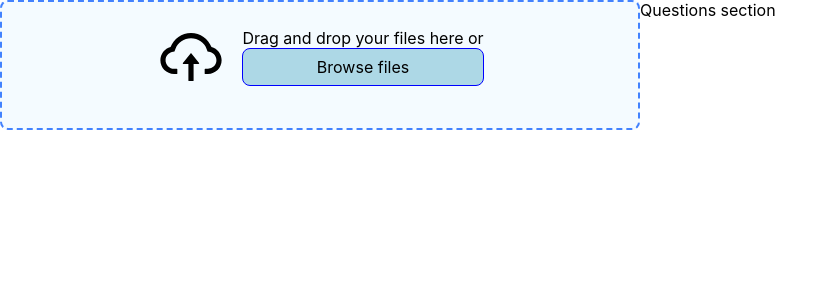
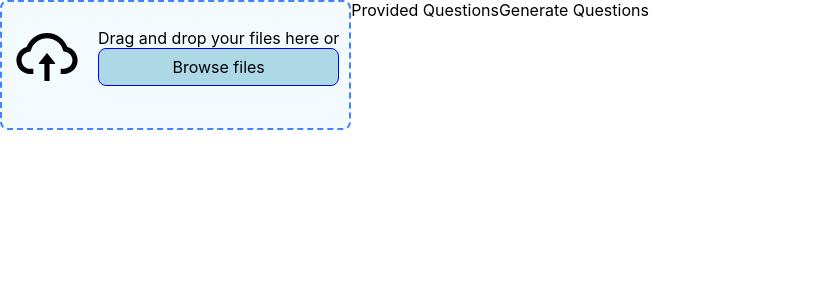
Before and after one commit to ram02z/alinet, a React (Create React App) app in the folder web_app/: page / in a window 1280 px wide. Shown: the top 300 px of the page, without its empty margins (0-838 px from the left). Built offline with nearby package versions, Linux system fonts and the light colour scheme.

Commit message:
Save customizable drag and drop, going to try mantine UI

```diff
--- a/web_app/src/App.css
+++ b/web_app/src/App.css
@@ -1,9 +1,20 @@
 .body {
+  display: flex;
+  flex-direction: column;
+}
+
+.upload-section {
   display: flex;
   flex-direction: row;
 }
 
-.upload-section,
-.question-section {
-  flex: 1;
+.questions {
+  display: flex;
+  flex-direction: column;
 }
+
+.question {
+  display: flex;
+  flex-direction: row;
+  align-items: center;
+}
--- a/web_app/src/App.tsx
+++ b/web_app/src/App.tsx
@@ -2,7 +2,6 @@ import React from 'react'
 import './App.css'
 import { useState } from 'react'
 import { MdClear } from 'react-icons/md'
-import { AiOutlineCheckCircle, AiOutlineCloudUpload } from 'react-icons/ai'
 import DragDrop from './components/DragDrop'
 
 function App() {
@@ -10,6 +9,26 @@ function App() {
 
   const handleRemoveFile = (index: number) => {
     setFiles((prevFiles) => prevFiles.filter((_, i) => i !== index))
+    console.log(files)
+  }
+
+  const generateQuestions = async () => {
+    const formData = new FormData()
+    files.forEach((file) => {
+      console.log(file)
+      formData.append('files', file)
+    })
+
+    console.log(files)
+
+    // try {
+    //   const response = await fetch('someurl', {
+    //     method: 'POST',
+    //     body: formData,
+    //   })
+    // } catch (error) {
+    //   console.error(error)
+    // }
   }
 
   return (
@@ -18,22 +37,31 @@ function App() {
         <div className="upload-section">
           <DragDrop onFilesSelected={setFiles} />
 
-          {files.length > 0 && (
-            <div className="">
-              {files.map((file, index) => (
+          <div className="provided-questions">
+            <div>Provided Questions</div>
+
+            <div className="questions">
+              {files.length > 0 &&
+                files.map((file, index) => (
                   <div
-                  className=""
+                    className="question"
                     key={index}
                   >
-                  <p>{file.name}</p>
+                    <div className="file-name">{file.name}</div>
                     <MdClear onClick={() => handleRemoveFile(index)} />
                   </div>
                 ))}
             </div>
-          )}
           </div>
 
-        <div className="question-section">Questions section</div>
+          <div
+            onClick={() => {
+              generateQuestions()
+            }}
+          >
+            Generate Questions
+          </div>
+        </div>
       </div>
     </div>
   )
--- a/web_app/src/components/DragDrop.tsx
+++ b/web_app/src/components/DragDrop.tsx
@@ -10,9 +10,12 @@ const DragNdrop: React.FC<DragNdropProps> = ({ onFilesSelected }) => {
   const [files, setFiles] = useState<File[]>([])
 
   const handleFileChange = (event: any) => {
+    event.preventDefault()
+    console.log('added files')
     const selectedFiles = event.target.files
     if (selectedFiles && selectedFiles.length > 0) {
       const newFiles: File[] = Array.from(selectedFiles)
+      console.log(newFiles)
       setFiles((prevFiles: File[]) => [...prevFiles, ...newFiles])
     }
   }
```
Lines whose indentation alone changed are shown as unchanged.
